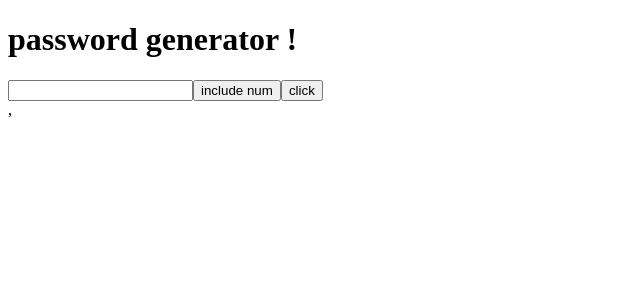
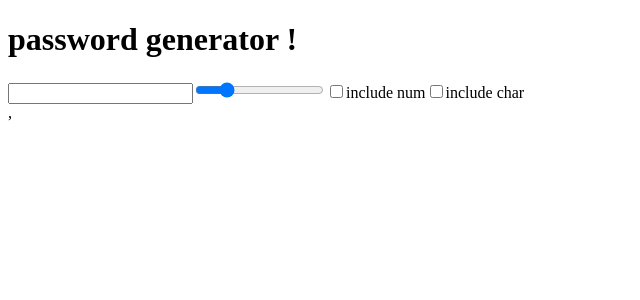
Before and after one commit to MinhajZaheer97/SAYLANI-MASS-IT-COURSE, a React (Vite) app in the folder MODULE 3/chai aur code/password-generator(useEffect-useRef-useCallback)/: page / in a window 1280 px wide. Shown: the top 300 px of the page, without its empty margins (0-640 px from the left). Built offline with nearby package versions, Linux system fonts and the light colour scheme.

Commit message:
prcessing

```diff
--- a/MODULE 3/chai aur code/password-generator(useEffect-useRef-useCallback)/src/AppNoCallback.jsx
+++ b/MODULE 3/chai aur code/password-generator(useEffect-useRef-useCallback)/src/AppNoCallback.jsx
@@ -2,9 +2,9 @@ import { useState, useCallback } from 'react'
 
 function App() {
 
-    const [length, setLength] = useState(8)
-    const [numbers, setNumbers] = useState(false)
-    const [characters, setCharacters] = useState(false)
+    const [length, setLength] = useState(16)
+    const [numbers, setNumbers] = useState(true)
+    const [characters, setCharacters] = useState(true)
     const [passGen, setPassGen] = useState("")
 
     const randomPass = useCallback(() => {
@@ -25,22 +25,32 @@ function App() {
             pass = Math.floor(Math.random() * char.length)
             password += char.charAt(pass)
         }
-        // console.log(password);
+
+
         setPassGen(password)
-    }, [length, numbers, characters ])
+    }, [length, numbers, characters])
+
     return (
         <div>
             <h1>
                 password generator !
             </h1>
             <input type="text" value={passGen} readOnly />
-            <button onClick={()=>{
+            <input type="range" value={length} min={0} max={74} onChange={
+                randomPass
+            }/>
+            <input type="checkbox" onClick={() => {
                 setNumbers((prev) => !prev)
-                randomPass()
-                console.log(numbers);
+                // randomPass()
+            }}></input>include num
 
-                }}>include num</button>
-            <button onClick={randomPass}>click</button>
+            <input type='checkbox' onClick={() => {
+                setCharacters((prev) => !prev)
+                // randomPass()
+            }}>
+            </input>include char
+
+
         </div>
     )
 }
```
